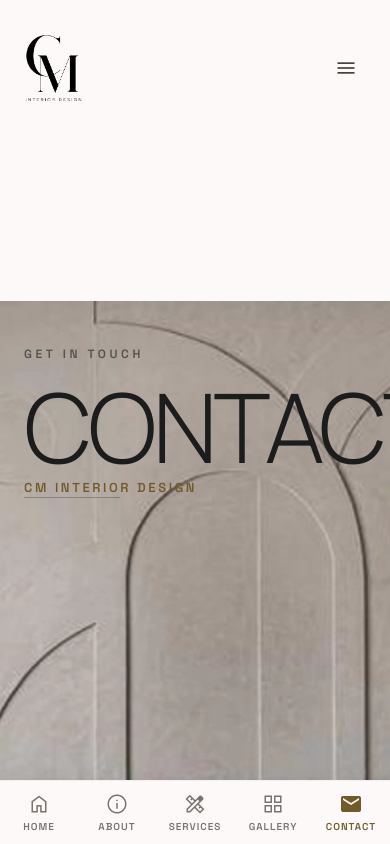
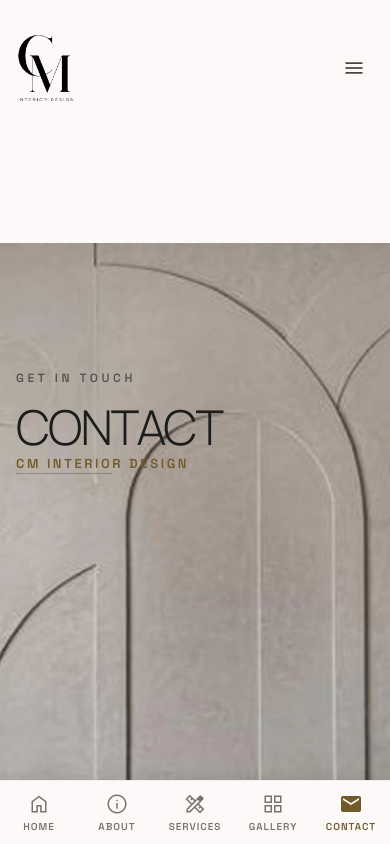
Before and after one commit to novum-technology/CM-Interior, a Next.js app: page /contact in a window 390 px wide. Shown: the top 844 px of the page. Built offline with nearby package versions, Linux system fonts and the light colour scheme.

Commit message:
Optimize responsiveness, mobile navigation drawer, responsive spacing, fluid typography, and form accessibility

```diff
--- a/src/app/contact/page.tsx
+++ b/src/app/contact/page.tsx
@@ -67,7 +67,7 @@ export default function ContactPage() {
           </ScrollReveal>
 
           <ScrollReveal animation="slide-up" delay={300} duration={1.2}>
-            <h1 className="font-display-lg text-display-lg-mobile md:text-display-lg mb-1 leading-none uppercase">
+            <h1 className="font-display-lg mb-1 leading-none uppercase">
               CONTACT
             </h1>
             <span className="text-label-caps font-label-caps text-secondary block tracking-[0.2em] uppercase font-bold text-[13px] md:text-[16px] mt-1">
@@ -92,7 +92,7 @@ export default function ContactPage() {
         <div className="grid grid-cols-1 md:grid-cols-12 gap-gutter items-start">
           {/* Atelier Ethos slides from left */}
           <ScrollReveal animation="slide-left" duration={1.2} className="md:col-span-4 md:sticky md:top-32">
-            <h2 className="font-headline-xl text-headline-xl mb-12 uppercase leading-none">
+            <h2 className="font-headline-xl mb-12 uppercase leading-none">
               ATELIER<br />ETHOS
             </h2>
             <p className="font-body-lg text-body-lg text-on-surface-variant max-w-sm mb-12 leading-relaxed">
@@ -167,7 +167,7 @@ export default function ContactPage() {
 
           {/* Form container slides from right */}
           <ScrollReveal animation="slide-right" duration={1.2} className="order-1 lg:order-2 flex flex-col justify-center">
-            <h2 className="font-headline-xl text-headline-xl mb-4 leading-none uppercase">
+            <h2 className="font-headline-xl mb-4 leading-none uppercase">
               START YOUR<br />PROJECT
             </h2>
             <p className="font-body-md text-body-md text-on-surface-variant mb-12 max-w-md">
@@ -185,8 +185,9 @@ export default function ContactPage() {
             ) : (
               <form onSubmit={handleSubmit} className="space-y-12">
                 <div className="relative">
-                  <label className="text-label-caps font-label-caps block mb-2 opacity-60">FULL NAME</label>
+                  <label htmlFor="contact-name" className="text-label-caps font-label-caps block mb-2 opacity-60">FULL NAME</label>
                   <input
+                    id="contact-name"
                     type="text"
                     name="name"
                     required
@@ -199,10 +200,11 @@ export default function ContactPage() {
 
                 <div className="grid grid-cols-1 md:grid-cols-2 gap-12">
                   <div className="relative">
-                    <label className="text-label-caps font-label-caps block mb-2 opacity-60">
+                    <label htmlFor="contact-email" className="text-label-caps font-label-caps block mb-2 opacity-60">
                       EMAIL ADDRESS
                     </label>
                     <input
+                      id="contact-email"
                       type="email"
                       name="email"
                       required
@@ -214,10 +216,11 @@ export default function ContactPage() {
                   </div>
 
                   <div className="relative">
-                    <label className="text-label-caps font-label-caps block mb-2 opacity-60">
+                    <label htmlFor="contact-service" className="text-label-caps font-label-caps block mb-2 opacity-60">
                       SERVICE REQUIRED
                     </label>
                     <select
+                      id="contact-service"
                       name="service"
                       value={formData.service}
                       onChange={handleInputChange}
@@ -232,8 +235,9 @@ export default function ContactPage() {
                 </div>
 
                 <div className="relative">
-                  <label className="text-label-caps font-label-caps block mb-2 opacity-60">MESSAGE</label>
+                  <label htmlFor="contact-message" className="text-label-caps font-label-caps block mb-2 opacity-60">MESSAGE</label>
                   <textarea
+                    id="contact-message"
                     name="message"
                     placeholder="Tell us about your space..."
                     rows={3}
--- a/src/app/gallery/page.tsx
+++ b/src/app/gallery/page.tsx
@@ -33,7 +33,7 @@ export default function GalleryPage() {
           <span className="text-label-caps font-label-caps text-secondary mb-4 block tracking-widest">
             VISUAL ARCHIVES
           </span>
-          <h1 className="text-display-lg-mobile md:text-display-lg font-display-lg text-on-surface uppercase leading-none">
+          <h1 className="font-display-lg text-on-surface uppercase leading-none">
             IMAGE <br />
             <span className="ml-0 md:ml-24">GALLERY</span>
           </h1>
--- a/src/app/globals.css
+++ b/src/app/globals.css
@@ -3,6 +3,32 @@
 :root {
   --background: #fcf9f8;
   --foreground: #1b1c1c;
+
+  --margin-mobile: 16px;
+  --margin-desktop: 40px;
+  --gutter: 20px;
+  --overlap-offset: -20px;
+  --section-padding: 64px;
+}
+
+@media (min-width: 768px) {
+  :root {
+    --margin-mobile: 20px;
+    --margin-desktop: 60px;
+    --gutter: 28px;
+    --overlap-offset: -30px;
+    --section-padding: 100px;
+  }
+}
+
+@media (min-width: 1024px) {
+  :root {
+    --margin-mobile: 24px;
+    --margin-desktop: 80px;
+    --gutter: 32px;
+    --overlap-offset: -40px;
+    --section-padding: 160px;
+  }
 }
 
 @theme {
@@ -30,11 +56,11 @@
   --color-on-secondary-fixed: #261a00;
   --color-secondary-fixed-dim: #e1c388;
 
-  --spacing-margin-mobile: 24px;
-  --spacing-margin-desktop: 80px;
-  --spacing-gutter: 32px;
-  --spacing-overlap-offset: -40px;
-  --spacing-section-padding: 160px;
+  --spacing-margin-mobile: var(--margin-mobile);
+  --spacing-margin-desktop: var(--margin-desktop);
+  --spacing-gutter: var(--gutter);
+  --spacing-overlap-offset: var(--overlap-offset);
+  --spacing-section-padding: var(--section-padding);
 }
 
 @utility font-serif-display {
@@ -43,25 +69,45 @@
 
 @utility font-display-lg {
   font-family: var(--font-manrope), sans-serif;
-  font-size: 96px;
-  line-height: 100%;
+  font-size: 48px;
+  line-height: 110%;
   letter-spacing: -0.04em;
   font-weight: 300;
+
+  @media (min-width: 768px) {
+    font-size: 72px;
+    line-height: 105%;
+  }
+
+  @media (min-width: 1024px) {
+    font-size: 96px;
+    line-height: 100%;
+  }
 }
 
 @utility font-display-lg-mobile {
   font-family: var(--font-manrope), sans-serif;
-  font-size: 48px;
+  font-size: 40px;
   line-height: 110%;
   font-weight: 300;
 }
 
 @utility font-headline-xl {
   font-family: var(--font-manrope), sans-serif;
-  font-size: 64px;
-  line-height: 110%;
+  font-size: 32px;
+  line-height: 120%;
   letter-spacing: -0.02em;
   font-weight: 400;
+
+  @media (min-width: 768px) {
+    font-size: 48px;
+    line-height: 115%;
+  }
+
+  @media (min-width: 1024px) {
+    font-size: 64px;
+    line-height: 110%;
+  }
 }
 
 @utility font-headline-lg {
@@ -96,11 +142,19 @@
 
 @utility font-number-outline {
   font-family: var(--font-manrope), sans-serif;
-  font-size: 80px;
+  font-size: 48px;
   line-height: 100%;
   font-weight: 200;
   -webkit-text-stroke: 1px currentColor;
   color: transparent;
+
+  @media (min-width: 768px) {
+    font-size: 64px;
+  }
+
+  @media (min-width: 1024px) {
+    font-size: 80px;
+  }
 }
 
 .material-symbols-outlined {
--- a/src/app/portfolio/page.tsx
+++ b/src/app/portfolio/page.tsx
@@ -34,7 +34,7 @@ export default function GalleryPage() {
             <span className="text-label-caps font-label-caps text-secondary mb-4 block tracking-widest">
               PREMIUM GALLERY
             </span>
-            <h1 className="text-display-lg-mobile md:text-display-lg font-display-lg text-on-surface uppercase leading-none">
+            <h1 className="font-display-lg text-on-surface uppercase leading-none">
               OUR <br />
               <span className="ml-0 md:ml-24">GALLERY</span>
             </h1>
@@ -77,7 +77,7 @@ export default function GalleryPage() {
             <section key={project.id} className="py-12 border-b border-outline-variant/15 last:border-b-0 overflow-hidden">
               <ScrollReveal animation={textAnim} duration={1.2} className="mb-10 max-w-4xl">
                 <span className="text-label-caps font-label-caps text-secondary block mb-2 tracking-[0.2em]">{project.category}</span>
-                <h2 className="text-headline-xl font-headline-xl mb-4 font-bold text-primary tracking-tight uppercase">{project.title}</h2>
+                <h2 className="font-headline-xl mb-4 font-bold text-primary tracking-tight uppercase">{project.title}</h2>
                 <p className="text-body-lg font-body-lg text-on-surface-variant leading-relaxed opacity-85">{project.description}</p>
               </ScrollReveal>
 
--- a/src/components/Navbar.tsx
+++ b/src/components/Navbar.tsx
@@ -45,6 +45,7 @@ export default function Navbar() {
         <Link
           href="/"
           className="select-none cursor-pointer flex items-center"
+          aria-label="CM Interior Design Homepage"
         >
           <Image
             src="/images/logo.png"
@@ -103,7 +104,7 @@ export default function Navbar() {
 
       {/* Mobile Dropdown Drawer */}
       {mobileMenuOpen && (
-        <div className="fixed inset-0 bg-surface z-[99] flex flex-col justify-center px-8 md:hidden transition-all duration-300">
+        <div className="fixed inset-0 bg-surface z-[99] flex flex-col justify-start py-24 px-8 md:hidden overflow-y-auto transition-all duration-300">
           <div className="absolute top-8 right-8">
             <button
               onClick={() => setMobileMenuOpen(false)}
```
Also changed, not shown: src/app/about/page.tsx (+9 -7 lines), src/app/page.tsx (+10 -8 lines), src/app/portfolio/[id]/page.tsx (+4 -4 lines), src/components/ScrollReveal.tsx (+12 -7 lines).
